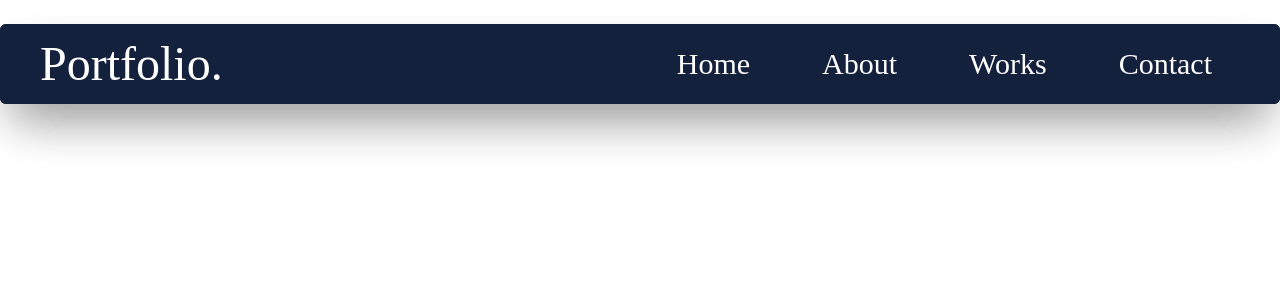
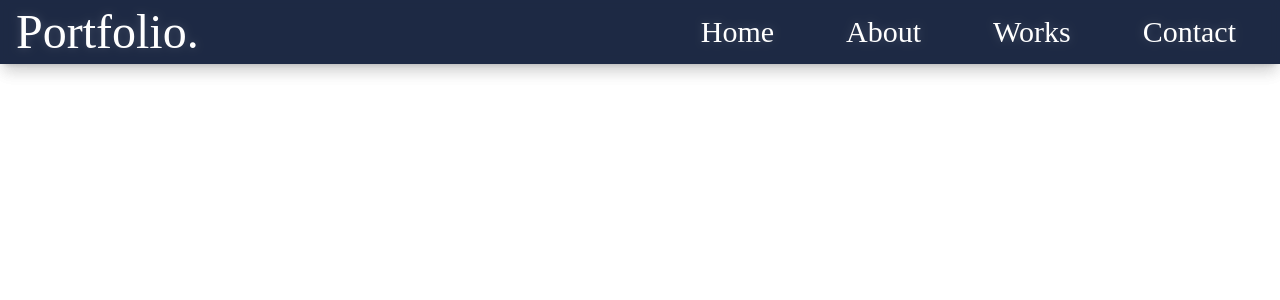
Before and after one commit to Andre-asn/andre-portfolio, a Next.js app: page /navbar in a window 1280 px wide. Shown: the top 300 px of the page. Built offline with nearby package versions, Linux system fonts and the light colour scheme; a web font is replaced by a local one.

Commit message:
fixed navbar bug

```diff
--- a/pages/index.js
+++ b/pages/index.js
@@ -9,7 +9,7 @@ export default function Home() {
   return (
     <div className="relative min-h-screen">
       <div className="fixed top-0 left-0 w-full h-full -z-10 overflow-hidden">
-      <div className="absolute inset-0 bg-black/50 z-10"></div>
+      <div className="absolute inset-0 bg-black/50 z-[1]"></div>
         <Image
           src="/bg.gif"
           alt="background"
--- a/pages/navbar.js
+++ b/pages/navbar.js
@@ -10,8 +10,9 @@ const Navbar = () => {
     }
 
     return (
-    <div className="fixed left-0 top-0 w-full z-10">
-        <div className="bg-[#14213D] shadow-2xl rounded-md px-10 h-20 max-w-[1500px] mx-auto mb-12 mt-6 flex justify-between items-center">
+        <nav className="fixed top-0 left-0 w-full bg-[#14213D]/80 backdrop-blur-sm z-50 shadow-lg">
+        <div className="max-w-7xl mx-auto px-4">
+        <div className="flex justify-between items-center h-16">
             <div className="text-white font-dongle font-medium text-5xl">Portfolio.</div>
             <ul className="hidden md:flex space-x-4">
                 <li className="nav-item">
@@ -48,6 +49,7 @@ const Navbar = () => {
             </div>
         </div>
     </div>
+    </nav>
     );
 }
 
```
